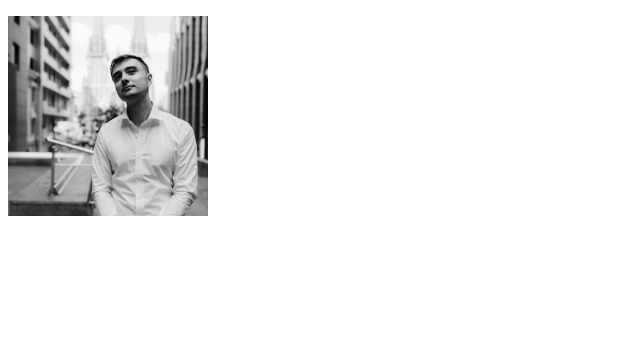
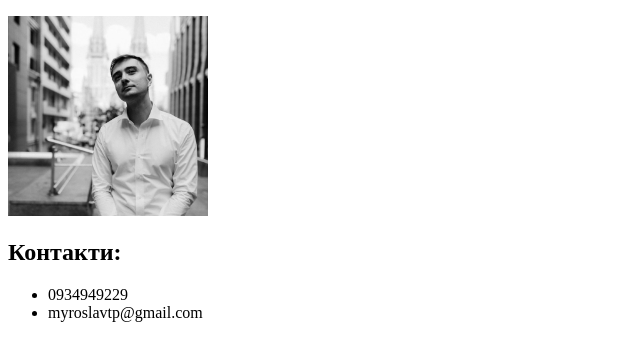
Before and after one commit to myroslavchik/homework-1, a plain HTML site: page index.html in a window 1280 px wide. Shown: the part 152-512 px from the top of the page, without its empty margins (0-640 px from the left). Drawn offline with Linux system fonts and the light colour scheme.

Commit message:
Added section - Contacts

```diff
--- a/index.html
+++ b/index.html
@@ -20,7 +20,19 @@
         </div>
     </header>
     <main>
-
+        <section>
+            <div>
+                <div>
+                    <h2>Контакти:</h2>
+                </div>
+                <div>
+                    <ul>
+                        <li>0934949229</li>
+                        <li>myroslavtp@gmail.com</li>
+                    </ul>
+                </div>
+            </div>
+        </section>
     </main>
  </body>
 </html>
```
